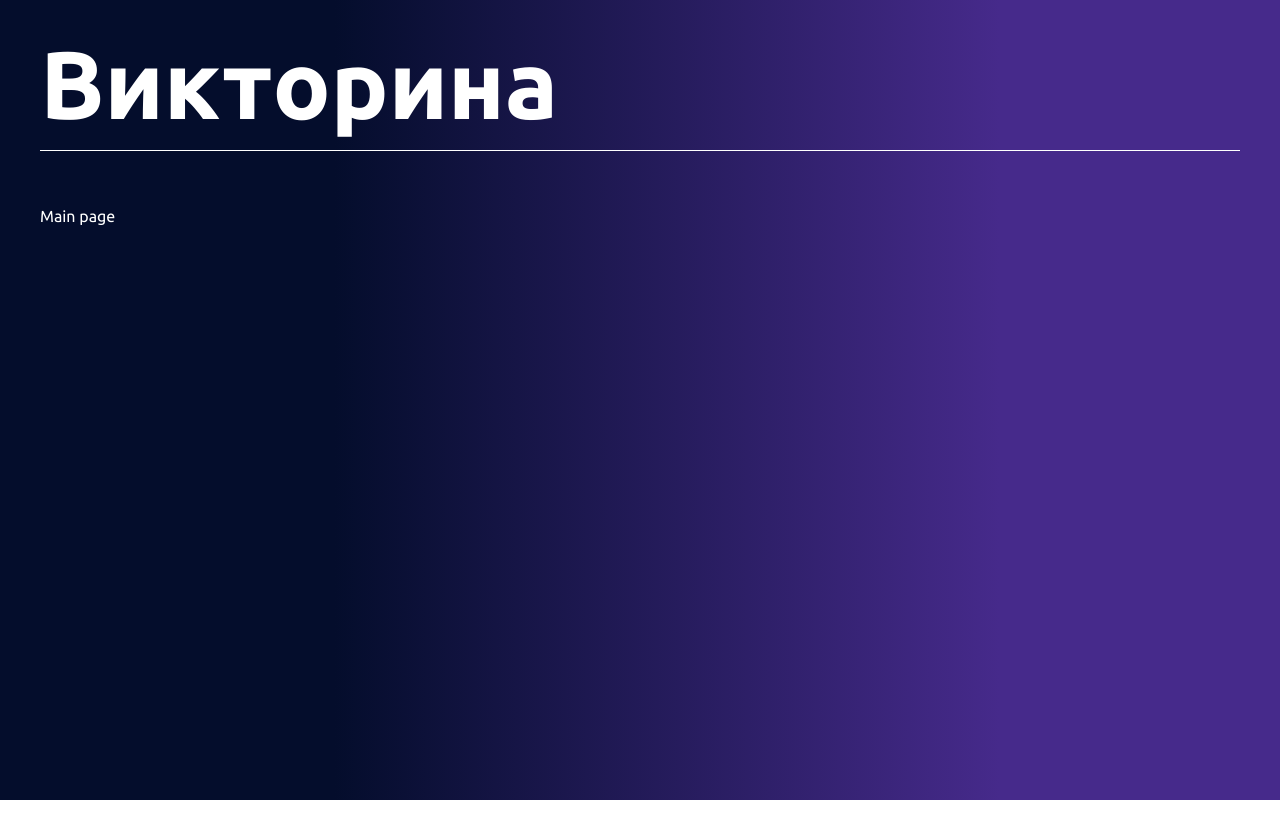
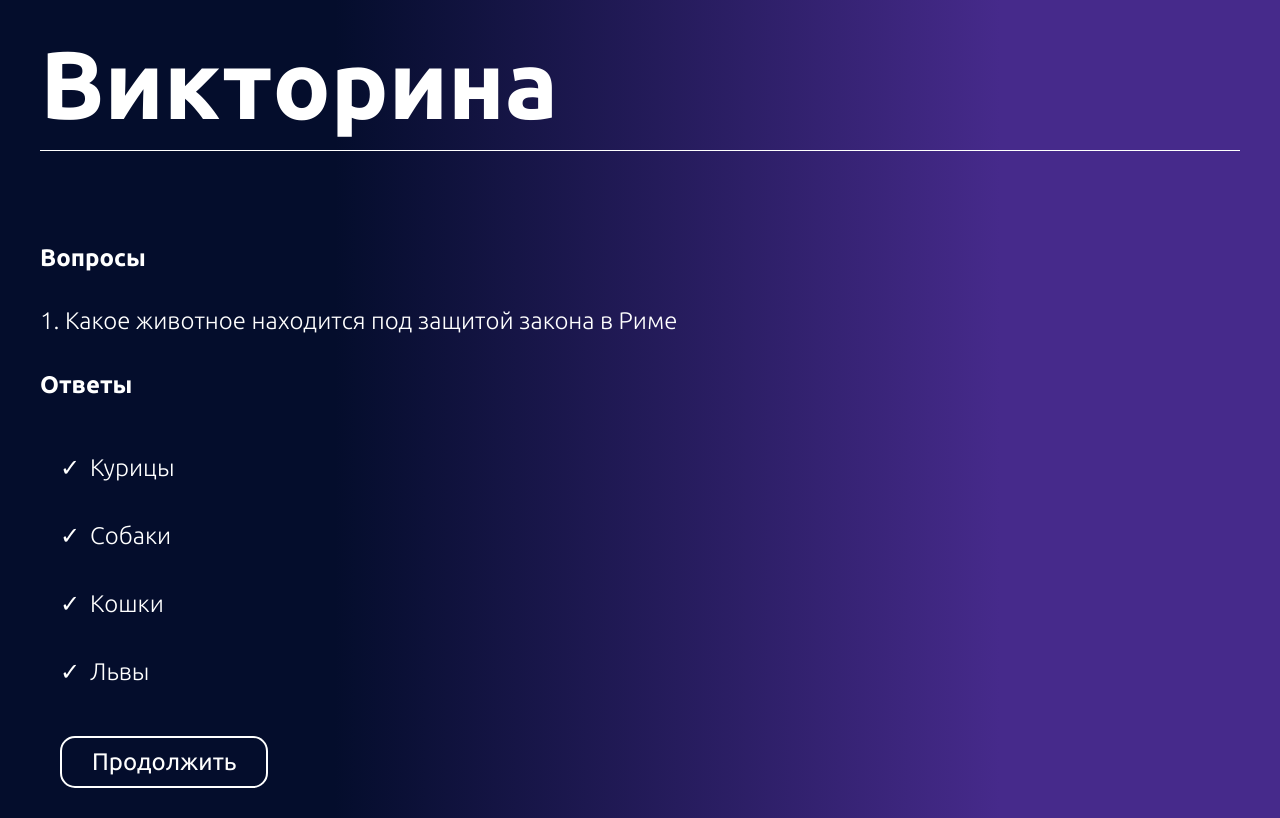
Before and after one commit to redrockjs/react-quiz, a React (Create React App) app: page / in a window 1280 px wide. Built offline with nearby package versions, Linux system fonts and the light colour scheme.

Commit message:
fix: add html to Main

```diff
--- a/src/App.js
+++ b/src/App.js
@@ -1,27 +1,16 @@
 import './App.css';
-import data from './asssets/data/data.json';
 import {Main} from "./pages/Main";
 import {Header} from "./components/Header";
 import {Result} from "./pages/Result";
 import {BrowserRouter, Routes, Route} from "react-router-dom";
-import {useEffect, useState} from "react";
 
 export default function App() {
-
-  const [state, setState] = useState(null);
-  // const [questionNumber, setQuestionNumber] = useState(1);
-
-
-  useEffect(() => {
-    //console.log(state)
-    setState(data);
-  })
 
   return (
     <BrowserRouter>
       <Header/>
       <Routes>
-        <Route exact path='/' element={<Main/>} state={state}/>
+        <Route exact path='/' element={<Main/>}/>
         <Route exact path='/result' element={<Result/>}/>
       </Routes>
     </BrowserRouter>
--- a/src/pages/Main.jsx
+++ b/src/pages/Main.jsx
@@ -1,10 +1,38 @@
-//import {useEffect} from "react";
+import styles from "./Main.module.css"
+import data from "../asssets/data/data.json";
+import {useState} from "react";
 
-export const Main = ({state}) => {
+export const Main = (props) => {
 
-  console.log(state)
+  const [questionNumber, setQuestionNumber] = useState(1);
+
+  const resultArr = [];
+
+  const handleNextBtn = () => {
+    if (questionNumber < 10) {
+      setQuestionNumber(questionNumber + 1)
+    } else {
+      alert("Вопросы закончились");
+    }
+  }
 
   return (
-    <main>Main page</main>
+    <main>
+      <h2 className={styles.main__heading}>Вопросы</h2>
+      <p className={styles.main__question}>
+        {questionNumber + '. ' + data.questions[questionNumber].question}
+      </p>
+      <h2 className={styles.main__heading}>Ответы</h2>
+      <ul className={styles.main__answers}>
+        <li className={styles.main__item}>{data.questions[questionNumber].answers[0]} </li>
+        <li className={styles.main__item}>{data.questions[questionNumber].answers[1]} </li>
+        <li className={styles.main__item}>{data.questions[questionNumber].answers[2]} </li>
+        <li className={styles.main__item}>{data.questions[questionNumber].answers[3]} </li>
+      </ul>
+      <div className={styles.main__buttons}>
+        <button className={styles.main__btn} onClick={handleNextBtn}>Продолжить
+        </button>
+      </div>
+    </main>
   );
 }
--- a/src/pages/Main.module.css
+++ b/src/pages/Main.module.css
@@ -30,3 +30,22 @@
   margin: 30px 0;
   justify-content: flex-start;
 }
+
+.main__btn{
+  background-color: transparent;
+  border: 2px solid #ffffff;
+  border-radius: 15px;
+  box-sizing: border-box;
+  padding: 10px 30px;
+  font-weight: 400;
+  font-size: 24px;
+  line-height: 28px;
+  margin-left: 20px;
+}
+
+.main__btn:hover {
+  box-shadow: 0px 0px 5px 0px #fff;
+}
+.main__btn:active {
+  box-shadow: inset 0px 0px 8px 2px #fff;
+}
```
